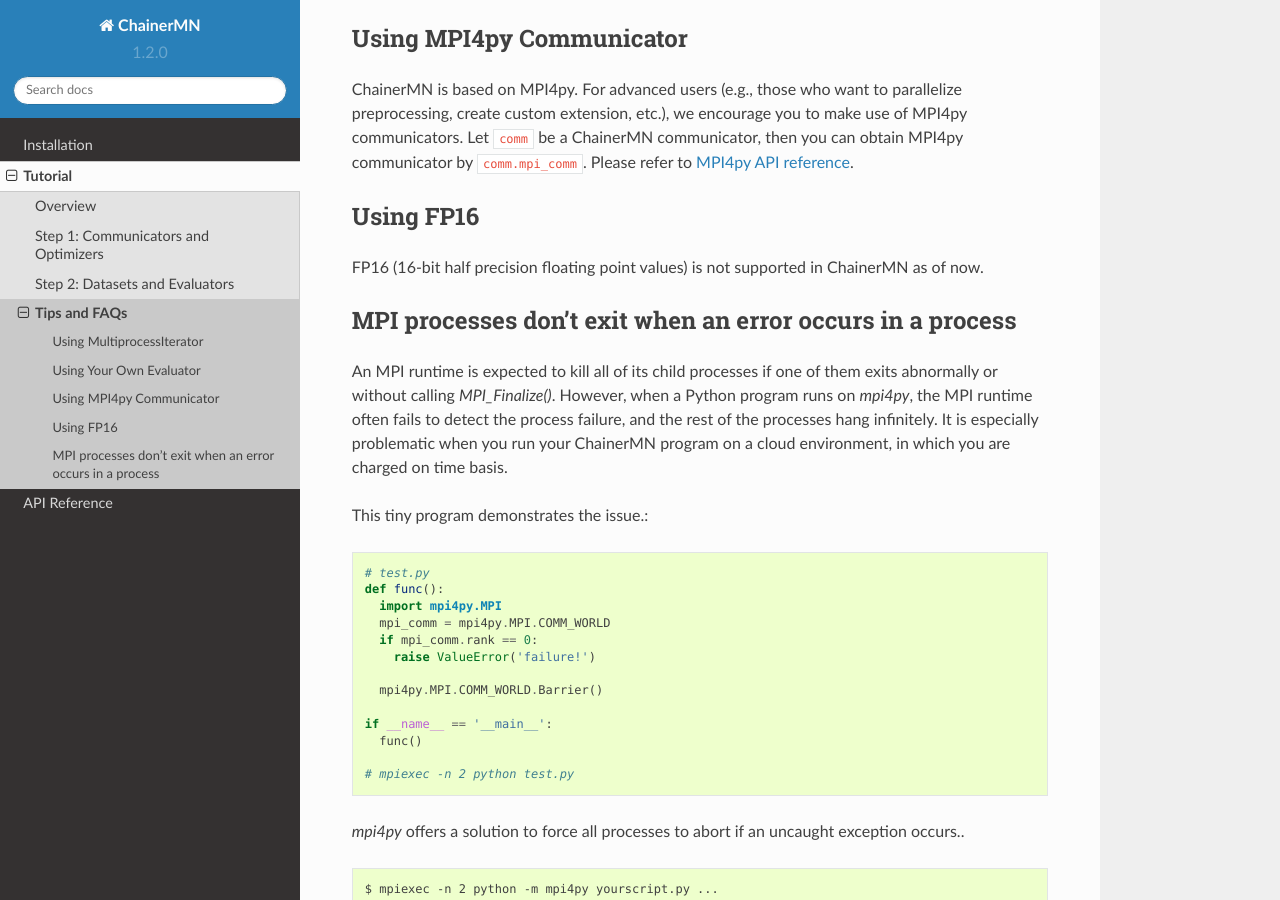
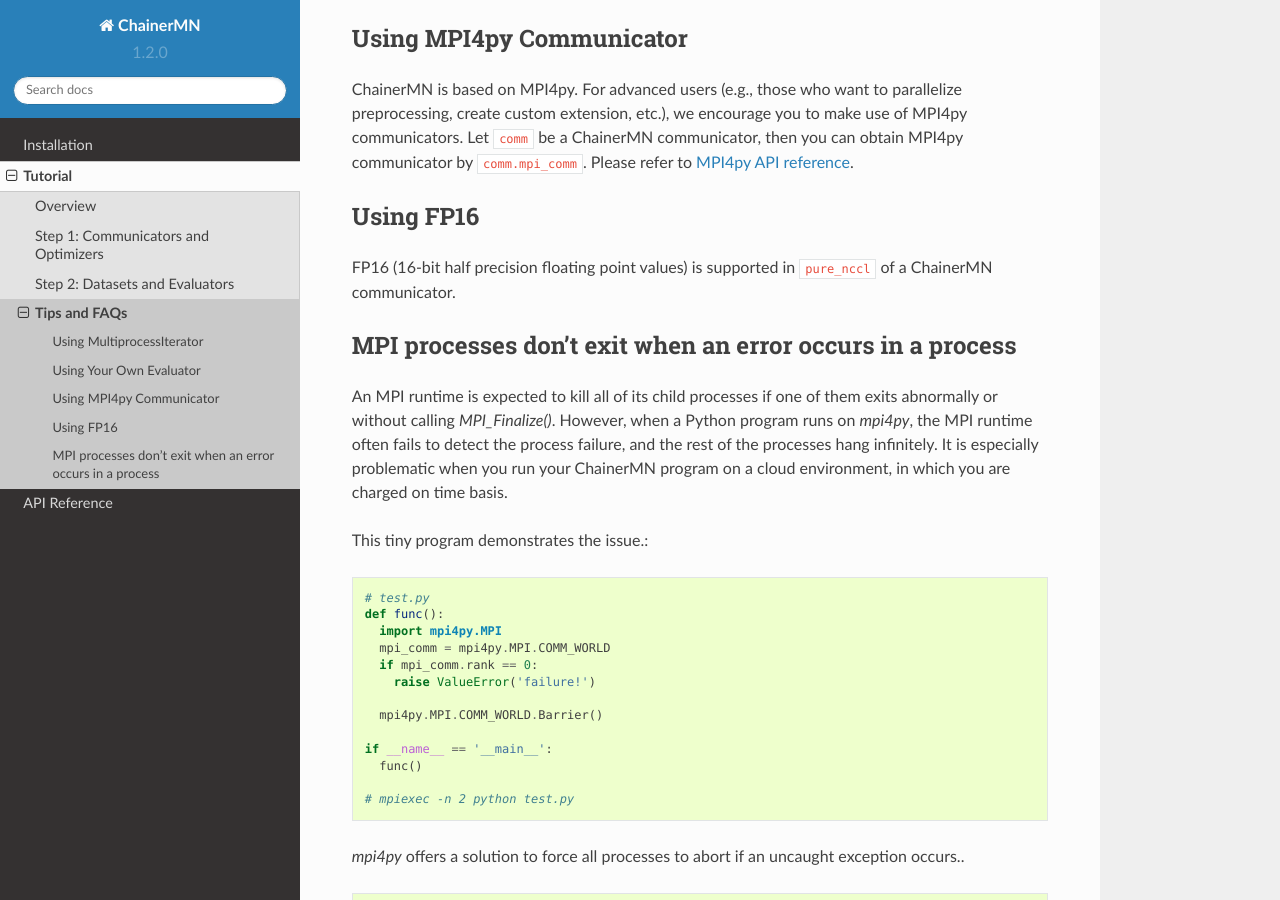
Before and after one commit to chainer/chainermn, a Sphinx documentation site: the page built from docs/source/tutorial/tips_faqs.rst, in a window 1280 px wide and 900 px high, scrolled down 710 px. Built offline with Sphinx 7.4.7 and the Read the Docs theme 2.0.0, drawn with Linux system fonts in a browser that asks for light colours.

Commit message:
update doc

```diff
--- a/docs/source/tutorial/tips_faqs.rst
+++ b/docs/source/tutorial/tips_faqs.rst
@@ -38,7 +38,7 @@
 
 Using FP16
 ~~~~~~~~~~
-FP16 (16-bit half precision floating point values) is not supported in ChainerMN as of now.
+FP16 (16-bit half precision floating point values) is supported in ``pure_nccl`` of a ChainerMN communicator.
 
 
 
```
